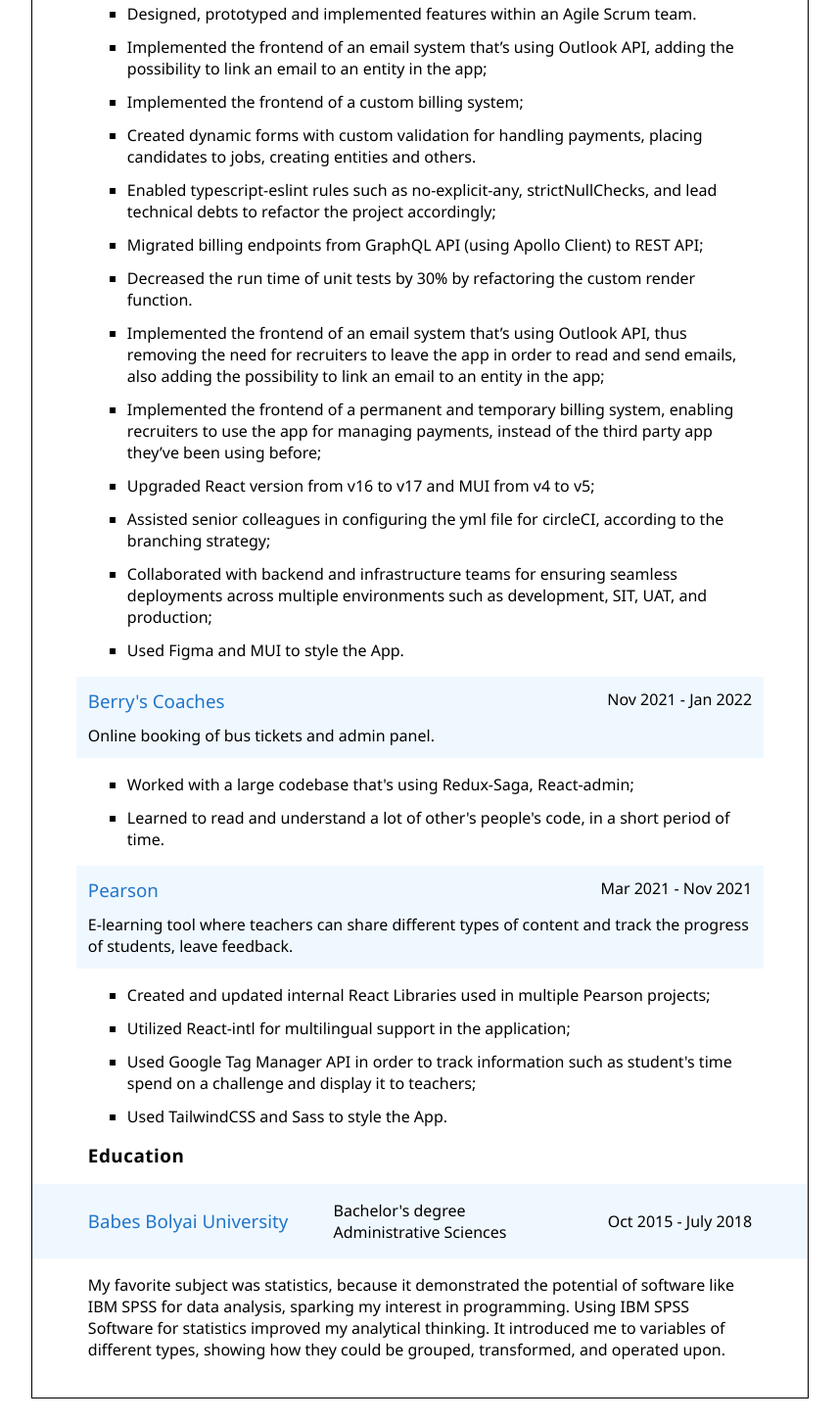
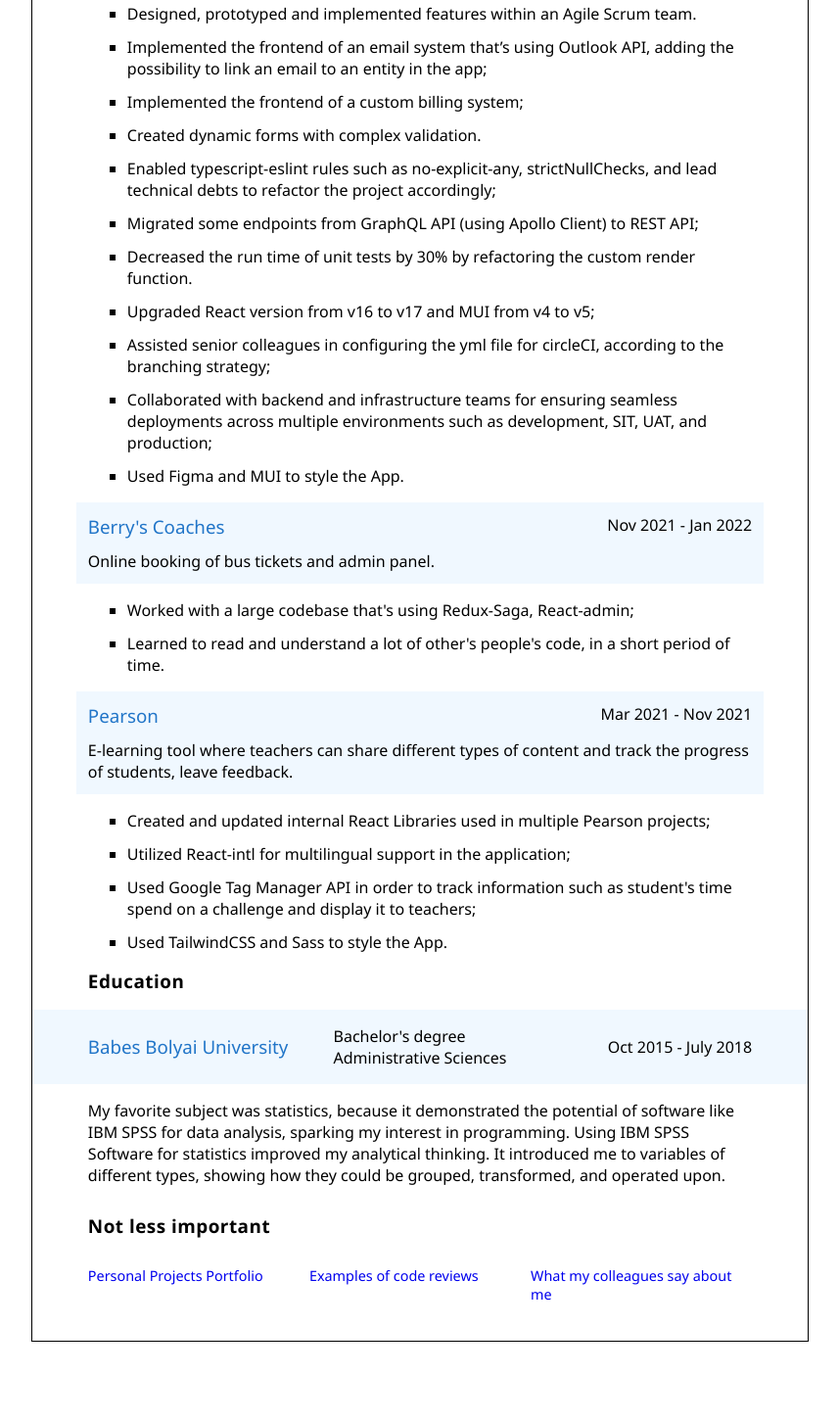
Before and after one commit to Catalina-Hasnas/Catalina-Hasnas, a plain HTML site: page index.html in a window 1280 px wide. Shown: the part 720-2172 px from the top of the page at 98% size, without its empty margins (211-1068 px from the left). After the commit the page ends 2114 px from the top, so only its background shows below. Drawn offline with Linux system fonts and the light colour scheme.

Commit message:
added not less important section

```diff
--- a/index.html
+++ b/index.html
@@ -41,7 +41,7 @@
               ><img src="LI-In-Bug.png" width="35cm" height="30cm"
             /></a>
             <a
-              aria-label="frotnend mentor"
+              aria-label="frotend mentor"
               href="https://www.frontendmentor.io/profile/Catalina-Hasnas"
               target="_blank"
               ><img src="frontend-mentor.jpeg" width="30cm" height="30cm"
@@ -70,10 +70,10 @@
       <h2 class="heading regular-font-weight">Technologies and languages</h2>
       <dl class="tech-and-lang">
         <dt>Languages and frameworks:</dt>
-        <dd>Javascript, Typescript, React, Next.js, CSS</dd>
+        <dd>Javascript, Typescript, React, Next.js, GraphQL, CSS, HTML</dd>
 
         <dt>Technologies and tools:</dt>
-        <dd>Git, CircleCI, unit and integration testing</dd>
+        <dd>Git, CircleCI, MongoDB, unit and integration testing</dd>
 
         <dt>Other:</dt>
         <dd>Accessibility, SEO, Core Web Vitals</dd>
@@ -107,7 +107,8 @@
 
       <ul>
         <li>
-          Designed, prototyped and implemented features within an Agile Scrum
+          Designed, prototyped and implemented features within an
+          <span>Agile Scrum</span>
           team.
         </li>
         <li>
@@ -119,9 +120,8 @@
           Implemented the frontend of a custom <span>billing system</span>;
         </li>
         <li>
-          Created <span>dynamic forms</span> with
-          <span>custom validation</span> for handling payments, placing
-          candidates to jobs, creating entities and others.
+          Created <span>dynamic forms</span> with complex
+          <span> validation</span>.
         </li>
         <li>
           Enabled <span>typescript-eslint</span> rules such as no-explicit-any,
@@ -129,24 +129,12 @@
           accordingly;
         </li>
         <li>
-          Migrated billing endpoints from <span>GraphQL API</span> (using
+          Migrated some endpoints from <span>GraphQL API</span> (using
           <span>Apollo Client</span>) to <span>REST API</span>;
         </li>
         <li>
           Decreased the run time of <span>unit tests</span> by 30% by
           refactoring the custom render function.
-        </li>
-        <li>
-          Implemented the frontend of an <span>email system</span> that’s using
-          Outlook API, thus removing the need for recruiters to leave the app in
-          order to read and send emails, also adding the possibility to link an
-          email to an entity in the app;
-        </li>
-        <li>
-          Implemented the frontend of a permanent and temporary
-          <span>billing system</span>, enabling recruiters to use the app for
-          managing payments, instead of the third party app they’ve been using
-          before;
         </li>
         <li>Upgraded React version from v16 to v17 and MUI from v4 to v5;</li>
         <li>
@@ -225,7 +213,31 @@
         me to variables of different types, showing how they could be grouped,
         transformed, and operated upon.
       </p>
+      <h2 class="heading regular-font-weight regular-block-padding">
+        Not less important
+      </h2>
+      <div class="others">
+        <a
+          aria-label="portfolio"
+          href="https://github.com/Catalina-Hasnas"
+          target="_blank"
+          >Personal Projects Portfolio</a
+        >
+        <a
+          aria-label="pr comments"
+          href="https://www.frontendmentor.io/profile/Catalina-Hasnas/comments"
+          target="_blank"
+        >
+          Examples of code reviews
+        </a>
+        <a
+          aria-label="peer reviews"
+          href="https://drive.google.com/drive/folders/177x7lmHYQkev4aw4BxYMqh8K_EqAXw8Z?usp=drive_link"
+          target="_blank"
+        >
+          What my colleagues say about me
+        </a>
+      </div>
     </div>
-    <!-- End print-container -->
   </body>
 </html>
--- a/style.css
+++ b/style.css
@@ -30,6 +30,10 @@ dd {
 
 .small-padding {
   padding: var(--spacing-s);
+}
+
+.regular-block-padding {
+  padding-block: var(--spacing-s);
 }
 
 .lighter-font-weight {
@@ -207,6 +211,11 @@ header {
   }
 }
 
+.others {
+  display: grid;
+  grid-template-columns: subgrid;
+}
+
 /* @media only screen and (max-width: 800px) {
   .print-container {
     grid-template-columns:
```
Also changed, not shown: catalina_hasnas.jpg.
